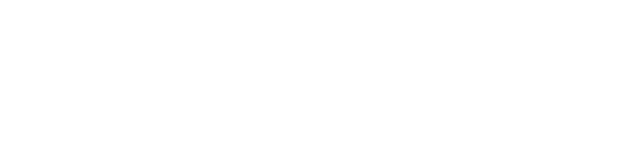
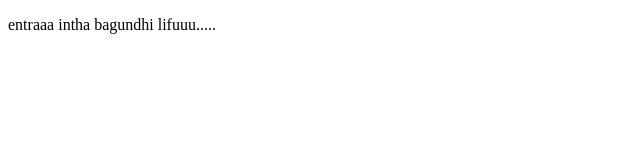
Before and after one commit to asrith-varma/Demo_repository_for_Learning, a plain HTML site: page index.html in a window 1280 px wide. Shown: the whole page, without its empty margins (0-640 px from the left). Drawn offline with Linux system fonts and the light colour scheme.

Commit message:
added a paragraph in the main branch

```diff
--- a/index.html
+++ b/index.html
@@ -1 +1,2 @@
 <!DOCTYPE html>
+<p>entraaa intha bagundhi lifuuu.....</p>
```
